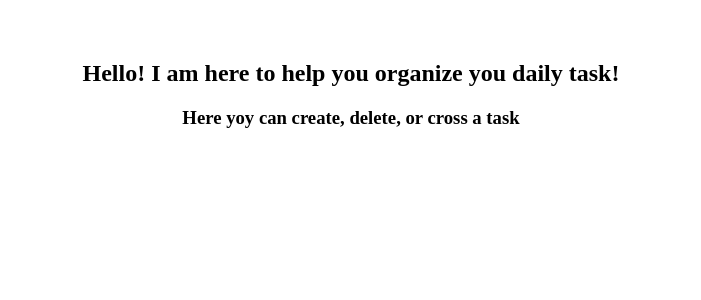
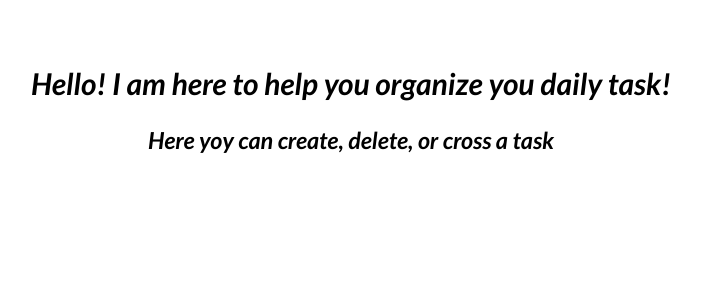
Before and after one commit to AnitaAlexieva/React-Mini-Projects, a React (Vite) app in the folder To-Do-LIst-App/my-app/: page / in a window 1280 px wide. Shown: the top 300 px of the page, without its empty margins (289-990 px from the left). Built offline with nearby package versions, Linux system fonts and the light colour scheme.

Commit message:
Import Google Fonts for header

```diff
--- a/To-Do-LIst-App/my-app/src/index.css
+++ b/To-Do-LIst-App/my-app/src/index.css
@@ -0,0 +1,8 @@
+@import url('https://fonts.googleapis.com/css2?family=Lato:ital,wght@0,100;0,300;0,400;0,700;0,900;1,100;1,300;1,400;1,700;1,900&family=Merriweather:ital,opsz,wght@0,18..144,300..900;1,18..144,300..900&family=PT+Sans:ital,wght@0,400;0,700;1,400;1,700&family=Poppins:ital,wght@0,100;0,200;0,300;0,400;0,500;0,600;0,700;0,800;0,900;1,100;1,200;1,300;1,400;1,500;1,600;1,700;1,800;1,900&display=swap');
+
+.header{
+    font-family: "Lato", sans-serif;
+    font-weight: 400;
+    font-style: italic;
+    font-size: 20px;
+}
```
Also changed, not shown: 1 other file (tests, documents, lock files or other folders).
